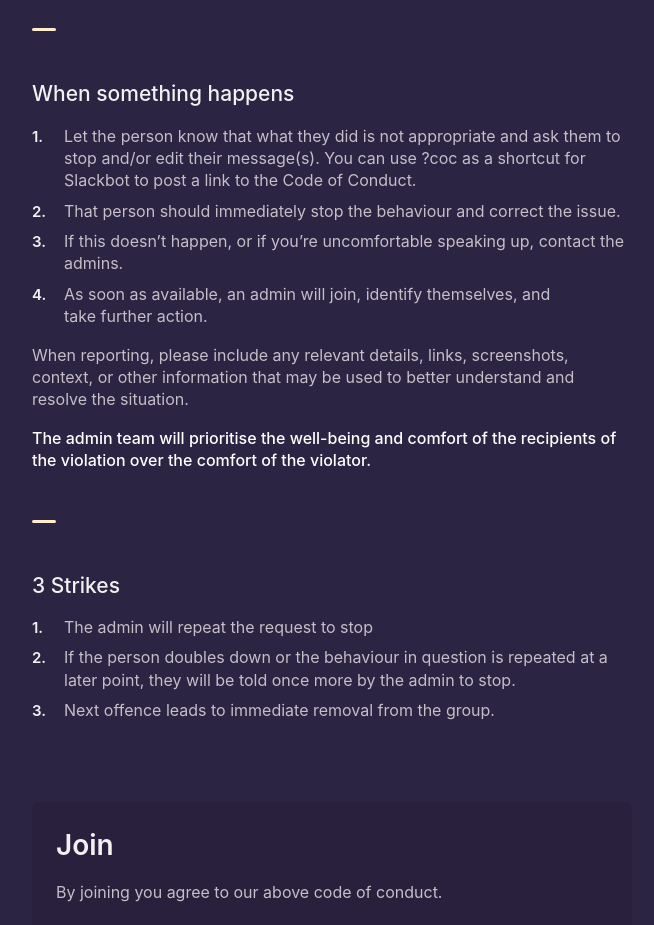
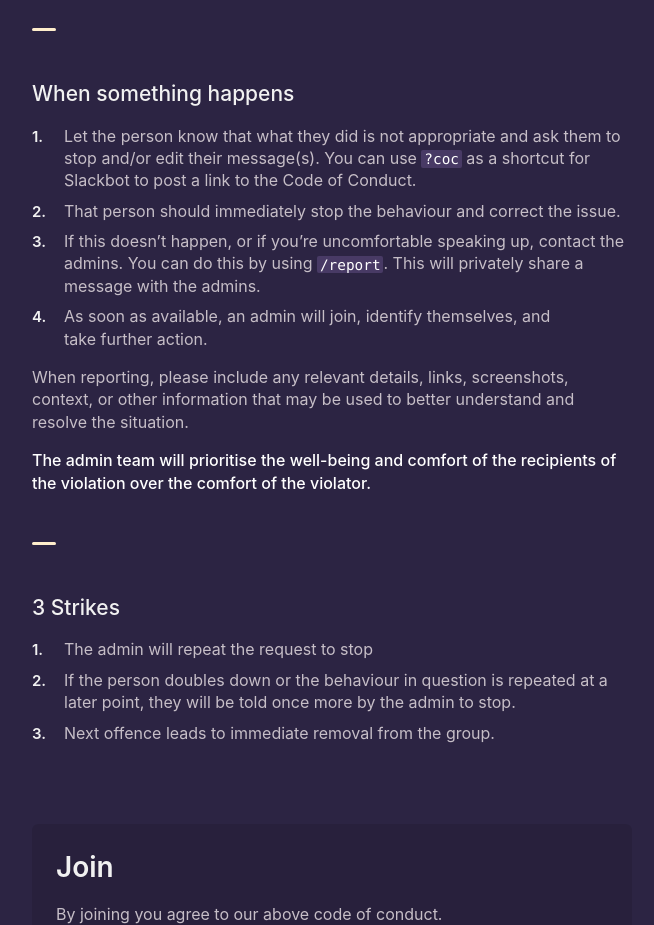
Before and after one commit to mattvagni/triangles-slack, a React app: page / in a window 1280 px wide. Shown: the part 1400-2325 px from the top of the page, without its empty margins (308-962 px from the left). Built offline with nearby package versions, Linux system fonts and the light colour scheme.

Commit message:
Improve styling for slack commands within the CoC

```diff
--- a/src/web/App/index.js
+++ b/src/web/App/index.js
@@ -191,9 +191,9 @@ class App extends Component {
           <Heading level={2}>When something happens</Heading>
           <List
             items={[
-              <Text isInline>Let the person know that what they did is not appropriate and ask them to stop and/or edit their message(s). You can use ?coc as a shortcut for Slackbot to post a link to the Code of Conduct.</Text>,
+              <Text isInline>Let the person know that what they did is not appropriate and ask them to stop and/or edit their message(s). You can use <code>?coc</code> as a shortcut for Slackbot to post a link to the Code of Conduct.</Text>,
               <Text isInline>That person should immediately stop the behaviour and correct the issue.</Text>,
-              <Text isInline>If this doesn’t happen, or if you’re uncomfortable speaking up, contact the admins.</Text>,
+              <Text isInline>If this doesn’t happen, or if you’re uncomfortable speaking up, contact the admins. You can do this by using <code>/report</code>. This will privately share a message with the admins.</Text>,
               <Text isInline>As soon as available, an admin will join, identify themselves, and take further action.</Text>
             ]}
           />
--- a/src/web/Text/styles.css
+++ b/src/web/Text/styles.css
@@ -6,6 +6,15 @@
 .text strong {
   font-weight: 500;
   color: #FFF;
+}
+
+.text code {
+  font-family: 'Menlo', monospace;
+  color: #FFF;
+  background: #483a65;
+  font-size: 0.9em;
+  padding: 0.05em 0.2em;
+  border-radius: 2px;
 }
 
 .text--isInline {
```
